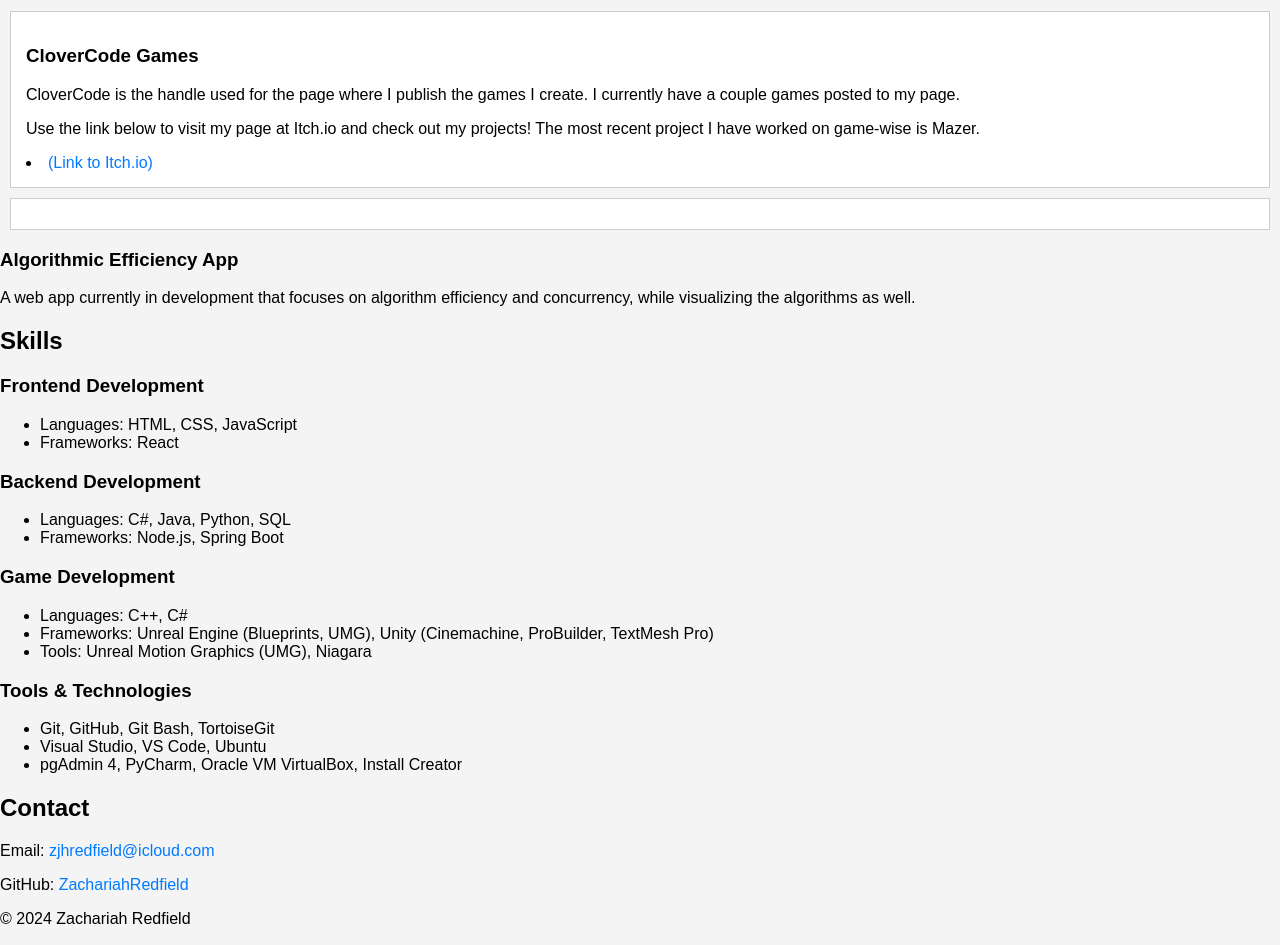
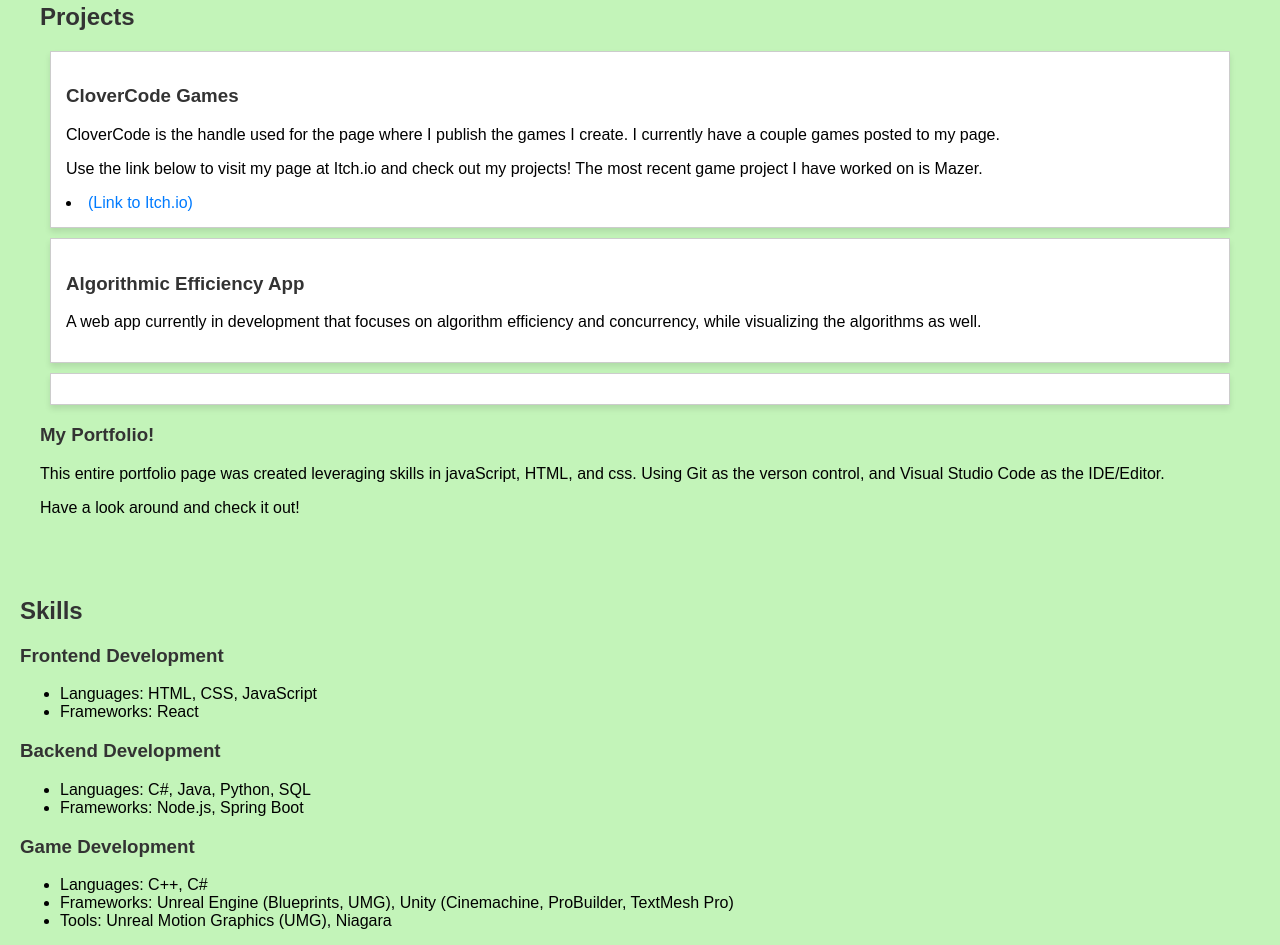
Before and after one commit to ZachariahRedfield/ZachariahRedfield, a plain HTML site: page index.html in a window 1280 px wide. Shown: the part 295-1240 px from the top of the page. Drawn offline with Linux system fonts and the light colour scheme.

Commit message:
Updated UI using styles.css | Wrapped all sections of Index.html in a container for UI updates

```diff
--- a/index.html
+++ b/index.html
@@ -1,11 +1,13 @@
 <!DOCTYPE html>
 <html lang="en">
+
 <head>
     <meta charset="UTF-8">
     <meta name="viewport" content="width=device-width, initial-scale=1.0">
     <link rel="stylesheet" href="styles.css">
     <title>Zachariah's Portfolio</title>
 </head>
+
 <body>
     <header>
         <h1>Welcome to Zachariah Redfield's Portfolio</h1>
@@ -18,26 +20,36 @@
             </ul>
         </nav>
     </header>
+    <div class="container">
         <section id="about">
             <h2>About Me</h2>
-            <p>Hello! I'm Zac, a passionate game developer and software engineer currently expanding my skills in full-stack web development. I have a bachelor's degree in Game Development and I'm looking forward to showcasing my projects.</p>
+            <p>Hello! I'm Zac, a passionate game developer and software engineer currently expanding my skills in
+                full-stack web development. I have a bachelor's degree in Game Development and I'm looking forward to
+                showcasing my projects.</p>
         </section>
 
         <section id="projects">
             <h2>Projects</h2>
             <div class="project-card">
                 <h3>CloverCode Games</h3>
-                <p>CloverCode is the handle used for the page where I publish the games I create. I currently have a couple games posted to my page.</p>
-                <p>Use the link below to visit my page at Itch.io and check out my projects! The most recent project I have worked on game-wise is Mazer.</p>
+                <p>CloverCode is the handle used for the page where I publish the games I create. I currently have a
+                    couple games posted to my page.</p>
+                <p>Use the link below to visit my page at Itch.io and check out my projects! The most recent game
+                    project I have worked on is Mazer.</p>
                 <li><a href="https://clovercode.itch.io" target="_blank">(Link to Itch.io)</a></li>
                 <!-- Add link to code in rep here -->
             </div>
+            <div class="project-card">
+                <h3>Algorithmic Efficiency App</h3>
+                <p> A web app currently in development that focuses on algorithm efficiency and concurrency, while
+                    visualizing the algorithms as well. </p>
+                <!--Add the web-app link to the repository here OR link to the website-->
+            </div>
             <div class="project-card"></div>
-                <h3>Algorithmic Efficiency App</h3>
-                <p> A web app currently in development that focuses on algorithm efficiency and concurrency, while visualizing the algorithms as well. </p>
-                <!-- Add link to web-app here-->
-                <!--Add the web-app link to the repository here OR link to the website-->
-                <!-- Add link to code in rep here -->
+            <h3>My Portfolio!</h3>
+            <p> This entire portfolio page was created leveraging skills in javaScript, HTML, and css. Using Git as the
+                verson control, and Visual Studio Code as the IDE/Editor. </p>
+            <p> Have a look around and check it out!</p>
     </div>
     <!-- Add more project cards here -->
     </section>
@@ -84,10 +96,11 @@
         <p>Email: <a href="mailto:zjhredfield@icloud.com" target="_blank">zjhredfield@icloud.com</a></p>
         <p>GitHub: <a href="https://github.com/ZachariahRedfield" target="_blank">ZachariahRedfield</a></p>
     </section>
-
+    </div>
     <footer>
         <p>&copy; 2024 Zachariah Redfield</p>
     </footer>
 </body>
 <script src="script.js"></script>
+
 </html>
--- a/styles.css
+++ b/styles.css
@@ -1,7 +1,7 @@
 body {
     font-family: Arial, sans-serif;
     margin: 0;
-    padding: 0;
+    padding: 0 20px; /* Add padding to the left and right */
     background-color: #f4f4f4;
 }
 
@@ -20,6 +20,7 @@ a:hover {
     text-decoration: underline;
 }
 
+/* Navigation Styles */
 nav ul {
     list-style-type: none;
 }
@@ -29,9 +30,53 @@ nav ul li {
     margin-right: 15px;
 }
 
+/* Project Card Styles */
 .project-card {
     border: 1px solid #ccc;
     padding: 15px;
     margin: 10px;
     background: #fff;
+    box-shadow: 0 4px 6px rgba(0, 0, 0, 0.1); /* Add a subtle shadow for depth */
+    transition: transform 0.3s ease;
 }
+
+.project-card:hover {
+    transform: translateY(-5px); /* Adds a slight hover effect */
+}
+
+/* Footer Styles */
+footer {
+    text-align: center; /* Center align the footer */
+    padding: 10px;
+    background-color: #333;
+    color: #fff;
+}
+
+/* Section Styles */
+section {
+    margin-bottom: 40px;
+}
+
+/* Custom Color Theme */
+h1, h2, h3 {
+    color: #333;
+}
+
+body {
+    background-color: #c3f4b9; /* Set the light green as the page background */
+}
+
+header {
+    background-color: #2c3e50;
+}
+
+footer {
+    background-color: #2c3e50;
+}
+
+/* Add Padding and Centering */
+.container {
+    max-width: 1200px;
+    margin: 0 auto; /* Centers content */
+    padding: 20px;
+}
```
Lines whose indentation alone changed are shown as unchanged.
